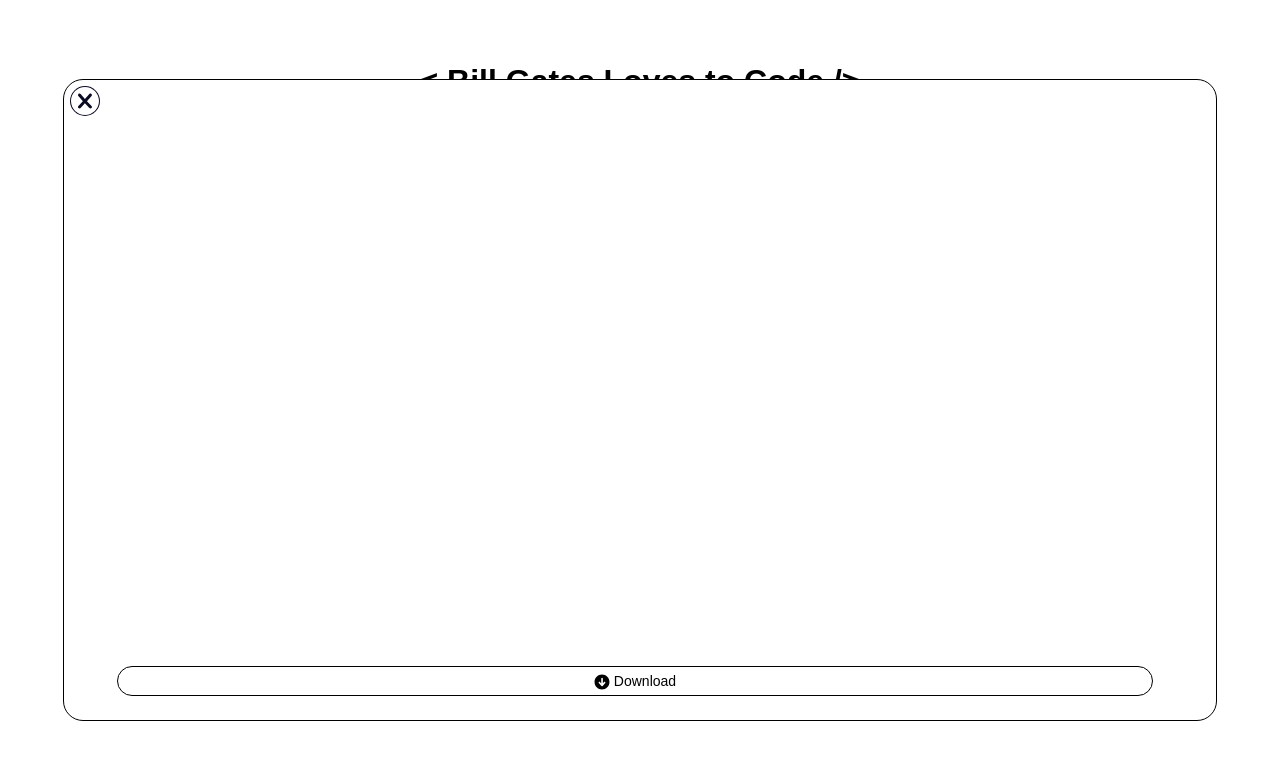
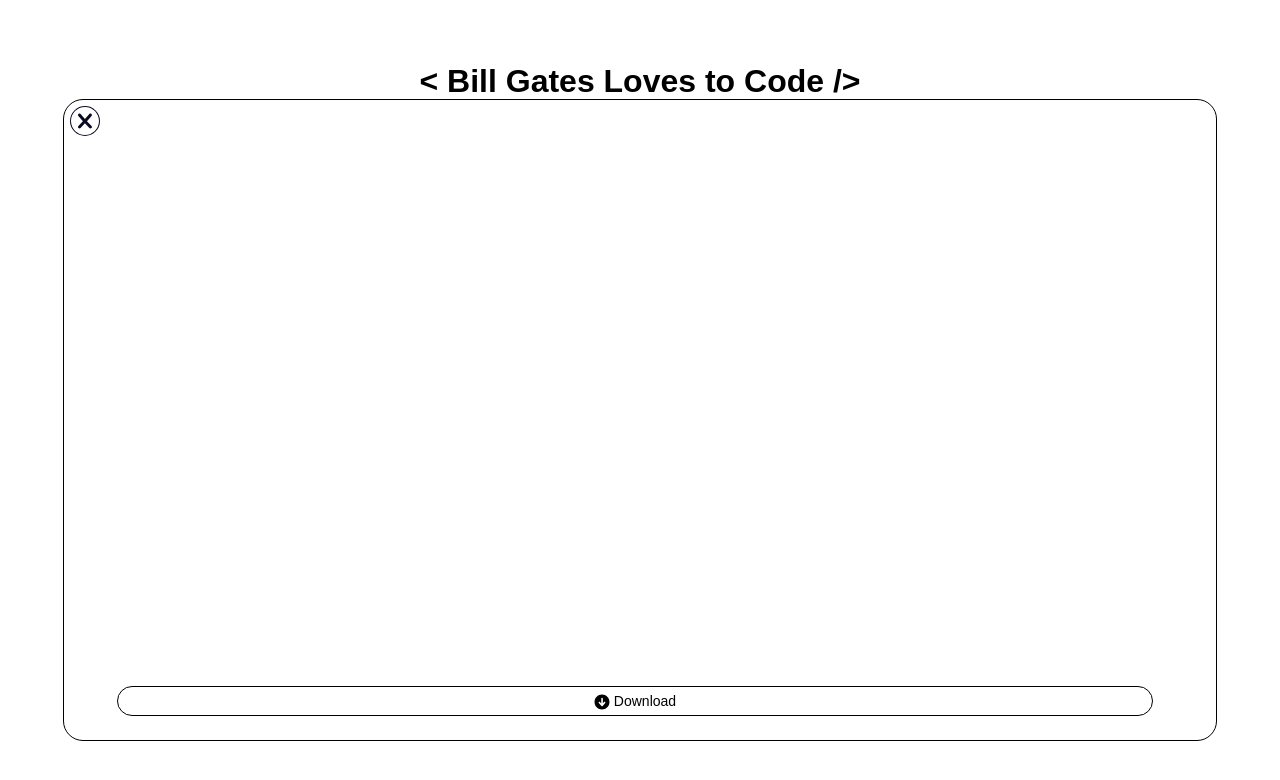
Before and after one commit to alexleybourne/BillGatesMemeMaker, a plain HTML site: page index.html in a window 1280 px wide. Drawn offline with Linux system fonts and the light colour scheme.

Commit message:
Popup logic and animation created

```diff
--- a/index.html
+++ b/index.html
@@ -59,7 +59,7 @@
       <input style="display: none" type='file' name='img' accept="image/x-png,image/gif,image/jpeg" size='65' id='upload-main' />
       <input style="display: none" type='file' name='img' accept="image/x-png,image/gif,image/jpeg" size='65' id='upload-secondary' />
       <input style="display: none" type='file' name='img' accept="image/x-png,image/gif,image/jpeg" size='65' id='upload-binder' />
-      <button onclick="downloadCanvas()" class="button-class"><img src="./Icons/Download.svg"> Download</button>
+      <button onclick="openPopUp()" class="button-class"><img src="./Icons/Download.svg"> Download</button>
       <button onclick="clearCanvas()" class="button-class"><img src="./Icons/Delete.svg"> Reset</button><br>
       <button onclick="downloadTemplateImage()" class="button-class"><img src="./Icons/Image.svg"> Download Template Image</button>
       <button onclick="help()" id="helpButton" class="button-class"><img src="./Icons/Help.svg"> Help</button>
--- a/script.js
+++ b/script.js
@@ -46,6 +46,7 @@
 
     await setup()
     scaleCheck()
+    openPopUp()
     loadingAnimation()
     let meme = await loadImage(memeURL)
     ctx.drawImage(meme, 0, 0, canvas.width, canvas.height)
@@ -68,6 +69,14 @@
         document.getElementById('title').style.marginTop = '200px'
         document.getElementById('credits').style.marginBottom = '50px'
     }
+}
+
+const openPopUp = () => {
+    document.getElementById('download-popup').classList.add('popup-visible')
+}
+
+const closePopUp = () => {
+    document.getElementById('download-popup').classList.remove('popup-visible')
 }
 
 const loadingAnimation = async() => {
--- a/styles.css
+++ b/styles.css
@@ -203,6 +203,13 @@
     pointer-events: all;
 }
 
+.popup-visible {
+    z-index: 69;
+    opacity: 1!important;
+    pointer-events: all!important;
+    transform: translateY(20px)!important;
+}
+
 button:focus {outline:0;}
 
 .button-class {
@@ -299,6 +306,7 @@
 }
 
 #download-popup {
+    opacity: 0;
     z-index: 690;
     position: absolute;
     width: 90vw;
@@ -309,6 +317,9 @@
     display: flex;
     align-items: center;
     justify-content: center;
+    transition-duration: 0.4s;
+    transform: translateY(0px);
+    pointer-events: none;
 }
 
 .close-icon {
```
